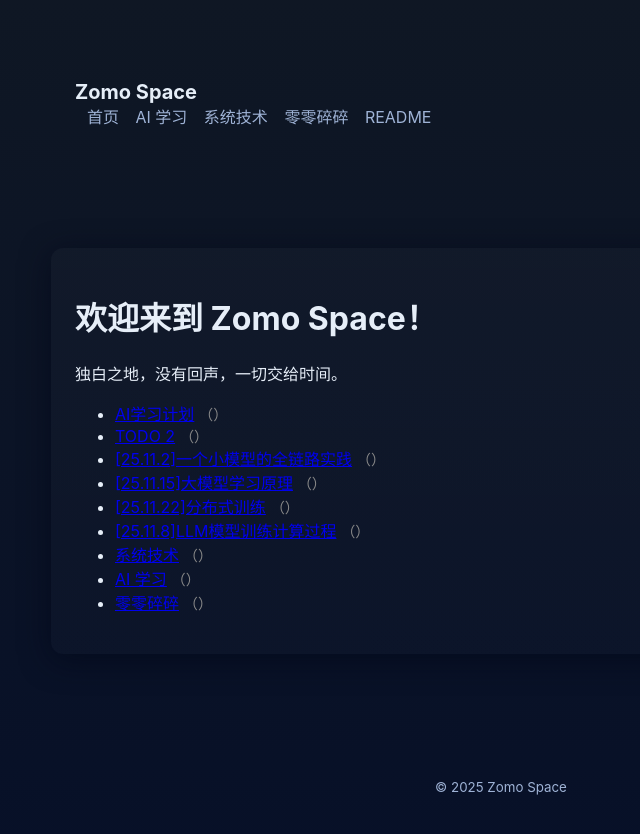
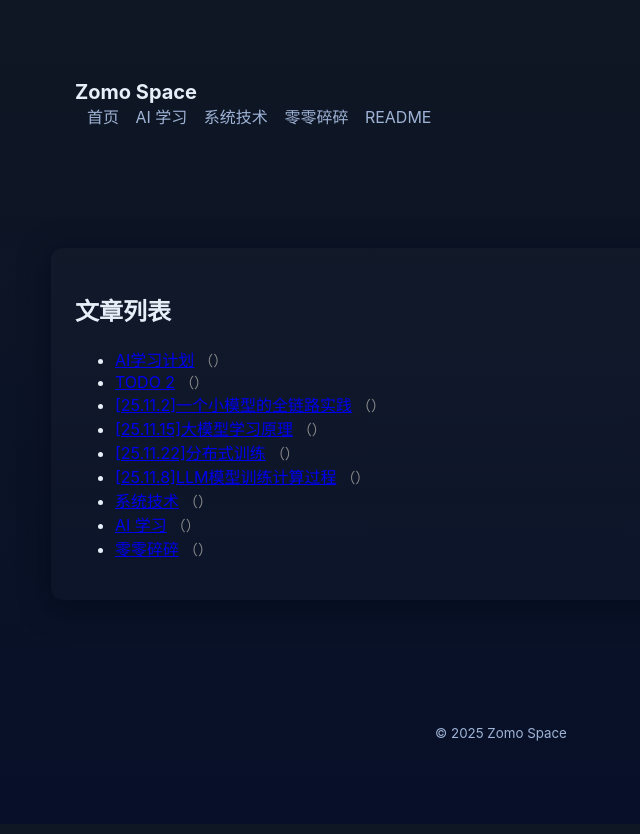
Before and after one commit to zomo-space/The-Monologue-Lab, a Jekyll site: the page built from index.html, in a window 1280 px wide. Shown: the top 834 px of the page, without its empty margins (139-779 px from the left). Built offline with Jekyll 4.4.1, drawn with Linux system fonts in a browser that asks for light colours.

Commit message:
修改主页面标题和简介

```diff
--- a/index.html
+++ b/index.html
@@ -1,9 +1,8 @@
 ---
 layout: default
-title: Zomo Space
+title: Zomo Space 独白之地，没有回声，一切交给时间
 ---
-<h1>欢迎来到 Zomo Space！</h1>
-<p>独白之地，没有回声，一切交给时间。</p>
+<h2>文章列表</h2>
 
 <ul>
   {%- assign all_pages = site.pages | where_exp: "p", "p.path contains 'notes/ai/' or p.path contains 'notes/system/' or p.path contains 'records/'" -%}
```
